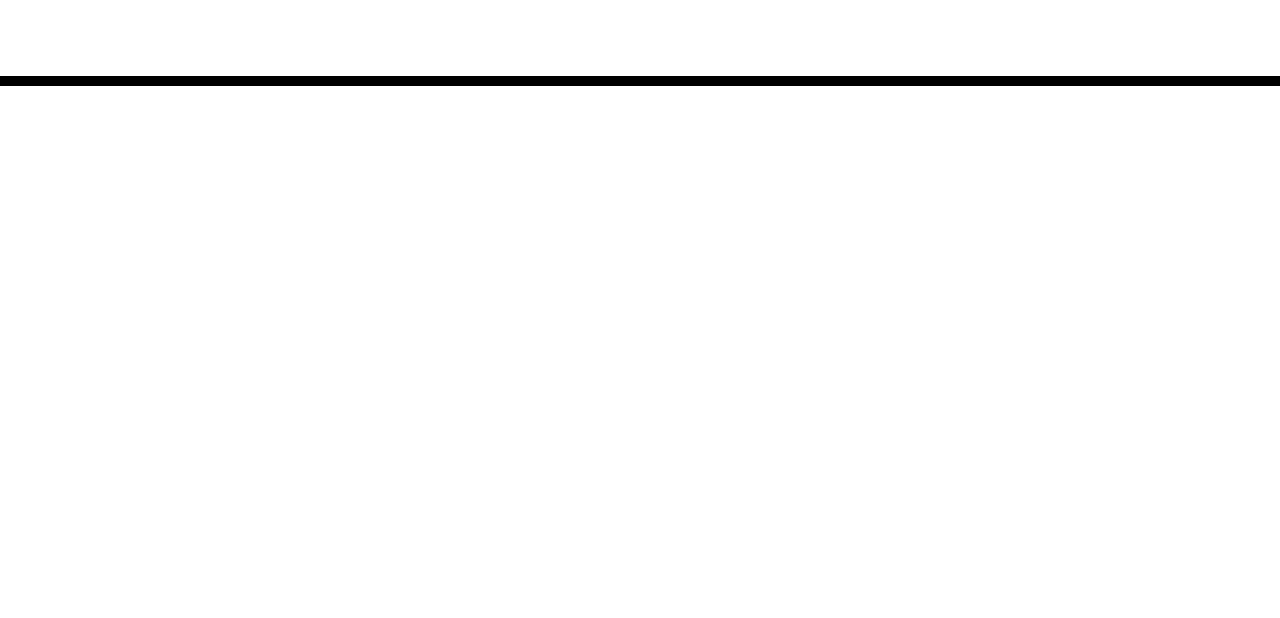
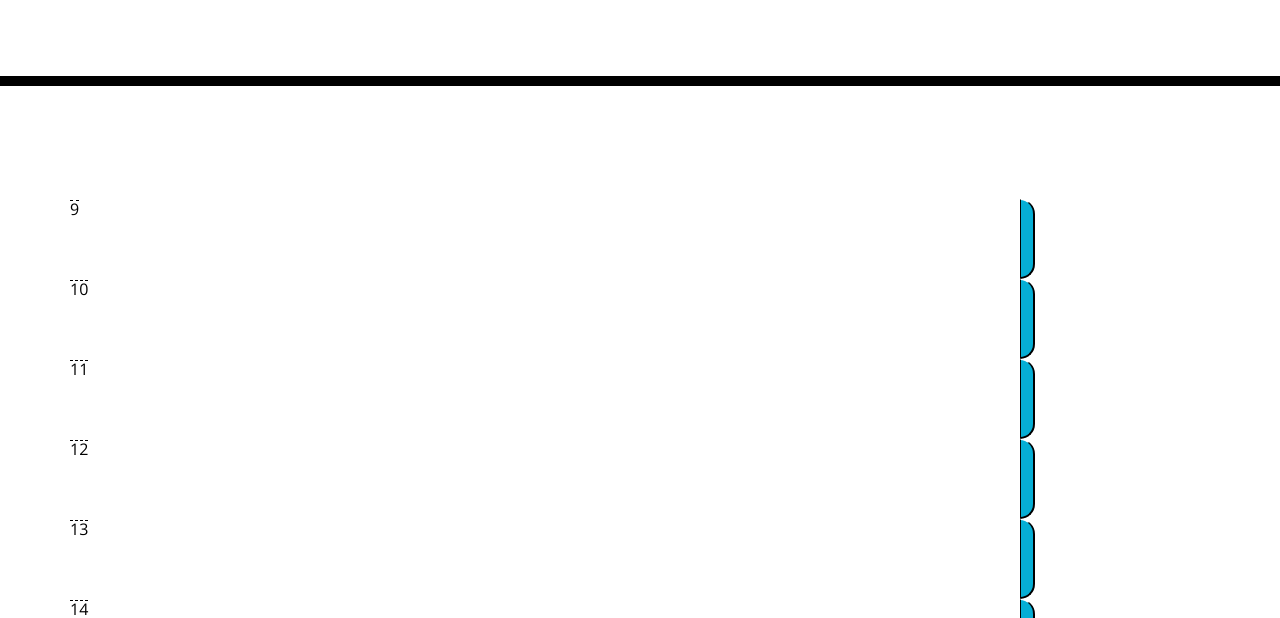
Before and after one commit to fftab/calendar, a plain HTML site: page index.html in a window 1280 px wide. Shown: the part 182-800 px from the top of the page. Drawn offline with nearby package versions, Linux system fonts and the light colour scheme.

Commit message:
code refactoring.

```diff
--- a/index.html
+++ b/index.html
@@ -69,7 +69,7 @@
                 </div>
 
                 <!-- Input Column -->
-                <div id="to-do-input-colum" class="col-md-8">
+                <div id="to-do-input-column" class="col-md-8">
 
 
 
@@ -88,11 +88,12 @@
         </div>
         <!-- End of Grid -->
 
+        <!-- JQuery -->
+        <script src="https://code.jquery.com/jquery-3.4.1.min.js"></script>
+        <script src="https://cdnjs.cloudflare.com/ajax/libs/moment.js/2.24.0/moment.min.js"></script>
+
         <!-- My JS -->
         <script src="script.js" type="text/javascript"></script>
 
-        <!-- Bootstrap JQuery? -->
-        <script src="https://code.jquery.com/jquery-3.4.1.min.js"></script>
-        <script src="https://cdnjs.cloudflare.com/ajax/libs/moment.js/2.24.0/moment.min.js"></script>
   </body>
 </html>
--- a/script.js
+++ b/script.js
@@ -1,11 +1,13 @@
+$(document).ready(function() {
+
     // Gloabal Variables
     // ===============================
 
     // initializing workHours array containing the hours of the work day
-    let workHours = [ 09, 10, 11, 12, 13, 14, 15, 16, 17 ];
+    let workHours = [09, 10, 11, 12, 13, 14, 15, 16, 17];
 
     // initializing the current tasks stored in the input fields
-    let currentToDos = [ ];
+    let currentToDos = [];
 
     // initializing the timeColumn variable (will append time to this column)
     let timeColumn = $("#time-column"); // ERROR - $ not defined?
@@ -14,15 +16,18 @@
     let toDoInputColumn = $("#to-do-input-cloumn");
 
     // initializing the submitButtonColumn variable (will append submit buttons to this column)
-    let submitButtonColumn = $("#submit-button-column");
+    let saveButtonColumn = $("#save-button-column");
 
     // initializing the display date paragraph (will display info from moment.js as paragraph text)
     let displayDate = $("#currentDay");
 
     // using the moment.js API to retrieve the month day and year in real time
-    let currentDate = 'https://moment.js.com/moment().format("ll")'; // Month Day Year
+    // let currentDate = 'https://moment.js.com/moment().format("ll")'; // Month Day Year
 
-    let currentTime = 'https://momentjs.com/moment().format("HH")'; // 24Hr Time Used to check time block
+    // let currentTime = 'https://momentjs.com/moment().format("HH")'; // 24Hr Time Used to check time block
+
+    // Displaying Month Day and Year from Moment
+    // displayDate.text(JSON.stringify(currentDate));
 
     // current hour moment()
 
@@ -47,25 +52,29 @@ function initCalendar() {
 
             // Dynamically Create HTML Elements
             // =================================
-        // Creating Time Labels
-
+            // Create Rows for Time Labels
+            let newTimeRow = $("<div>");
+            // Assign Class of Row to New Time Row
+            newTimeRow.attr("class", "row");
             // Create New Time Label
             let newTimeLabel = $("<label>");
             // Assign a Class for Styling
-            newTimeLabel.attr("class", "time-labels");
+            newTimeLabel.attr("class", "hour time-labels");
             // Assign a For Attribute with Respect to Input
-            newTimeLabel.attr("for", "to-do-input-" + JSON.stringify(i));
+            newTimeLabel.attr("for", "to-do-input");
             // Assign New Time Label Text
-            newTimeLabel.text = JSON.stringify(workHours[i]);
-            // Append New Time Label to Time Column
-            timeColumn.append(newTimeLabel);
+            newTimeLabel.text(workHours[i]);
+            // Append New Time Label to New Time Row
+            newTimeRow.append(newTimeLabel);
+            // Append New Time Row to Time Column
+            timeColumn.append(newTimeRow);
 
             // Creating Input Elements
 
             // Create New Input Element
-            let newInput = $("<input>");
+            let newInput = $("<textarea>");
             // Assign an ID to newInput elements
-            newInput.attr("id", "to-do-input-" + JSON.stringify(i));
+            newInput.attr("class", "row to-do-input");
             // Append New Input Element to Input Column
             toDoInputColumn.append(newInput);
 
@@ -74,7 +83,7 @@ function initCalendar() {
             // Create New Save Button
             let newSaveButton = $("<button>");
             // Assign a Class for Styling
-            newSaveButton.attr("class", "saveBtn");
+            newSaveButton.attr("class", "row saveBtn");
             // Assign an ID
             newSaveButton.attr("id", "save-button");
             // Appending New Save Button to Save Button Column
@@ -84,22 +93,40 @@ function initCalendar() {
 
     }
 
+    // function setWorkHoursClass() {
+
+    // if ( < currentTime) {
+
+    //     newTimeLabel.attr("class", "past");
+
+    // }
+    // else if ( == currentTime) {
+
+    // newTimeLabel.attr("class", "future");
+
+    // }
+
+    // }
+
+
     // Populate
     initCalendar();
 
-// Create Click Event Listener for Save Button
-$("#save-button").onclick(function() {
+    // // Create Click Event Listener for Save Button
+    // $("#save-button").onclick(function () {
 
-    //grab info herre
+    //     //grab info herre
 
-        //ipnut
+    //     //ipnut
 
-    //Update Local Storage
-        //Update Local Storage with toDoList
-        // localStorage.setItem("toDo", JSON.stringify(toDoList));
-        //    localStorage = go to local storage
-        //     setItem = putting something/updating inside local storage
-        //     "toDo" - Variable For Local Storage item
-        //      JSON.stringify(toDoList) = turning your list into a string for the local storage
+    //     //Update Local Storage
+    //     //Update Local Storage with toDoList
+    //     // localStorage.setItem("toDo", JSON.stringify(toDoList));
+    //     //    localStorage = go to local storage
+    //     //     setItem = putting something/updating inside local storage
+    //     //     "toDo" - Variable For Local Storage item
+    //     //      JSON.stringify(toDoList) = turning your list into a string for the local storage
+
+    // });
 
 });
--- a/style.css
+++ b/style.css
@@ -1,10 +1,10 @@
 body {
-    font-family: 'Open Sans', sans-serif;
+  font-family: "Open Sans", sans-serif;
   font-size: 16px;
   line-height: 1;
 }
 
-  textarea{
+textarea {
   background: transparent;
   border: none;
   resize: none;
@@ -21,11 +21,11 @@ body {
   border-bottom: 10px solid black;
 }
 
-  .description{
+.description {
   white-space: pre-wrap;
 }
 
-  .time-block{
+.time-block {
   text-align: center;
   border-radius: 15px;
 }
@@ -33,7 +33,7 @@ body {
 .row {
   white-space: pre-wrap;
   height: 80px;
-    border-top: 1px solid white;;
+  border-top: 1px solid white;
 }
 
 .hour {
@@ -61,11 +61,14 @@ body {
   border-left: 1px solid black;
   border-top-right-radius: 15px;
   border-bottom-right-radius: 15px;
-    background-color: #06AED5;
+  background-color: #06aed5;
   color: white;
 }
 
 .saveBtn i:hover {
   font-size: 20px;
-    transition: all .3s ease-in-out;
+  transition: all 0.3s ease-in-out;
 }
+
+.time-labels {
+}
```
Lines whose indentation alone changed are shown as unchanged.
